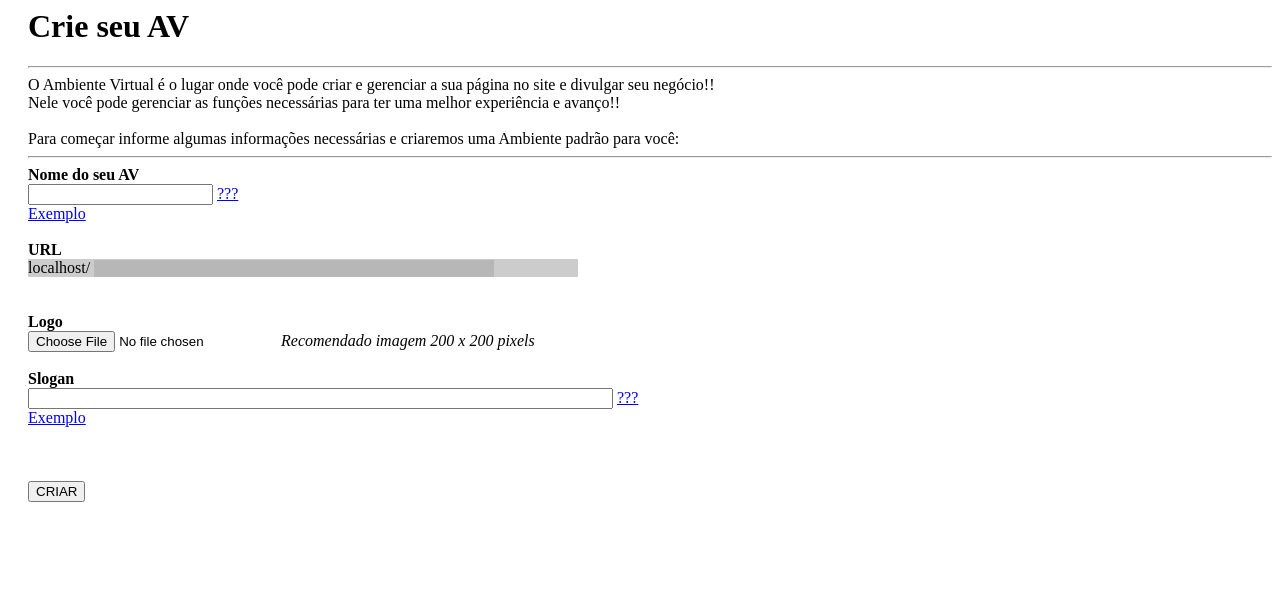
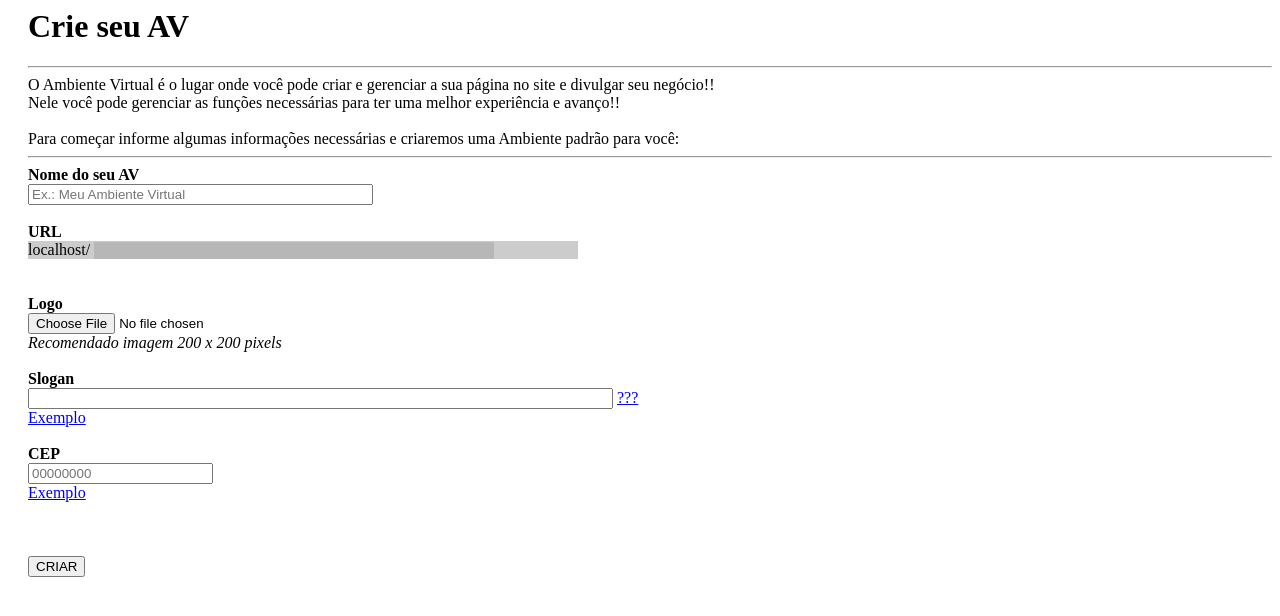
Before and after one commit to rickster1313/FinderFox, a PHP site: page /views/html/av_create.php in a window 1280 px wide. Shown: the top 616 px of the page. Run offline with PHP 8.4, Linux system fonts and the light colour scheme; some libraries are stand-ins or nearby versions.

Commit message:
parte inicio do home

```diff
--- a/controllers/cadastroController.php
+++ b/controllers/cadastroController.php
@@ -64,13 +64,12 @@
 			$data = addslashes($_POST["data_txt"]);
 			$email = addslashes($_POST["email_txt"]);
 			$senha =  password_hash(addslashes($_POST["senha_txt"]), PASSWORD_DEFAULT);
-			$endereco = addslashes($_POST["endereco_txt"]);
 			$telefone = addslashes($_POST["telefone_txt"]);
 			$sexo = addslashes($_POST["sexo_txt"]);
 			$cpf_cnpj = addslashes($_POST["CPF_CNPJ_txt"]);
 
 			$usuariosModel = new usuariosModel();
-			$usuariosModel->cadastraUsuario($nome, $data, $email, $senha, $endereco, $telefone, $sexo, $cpf_cnpj);
+			$usuariosModel->cadastraUsuario($nome, $data, $email, $senha, $telefone, $sexo, $cpf_cnpj);
 		}
 	}
 
--- a/models/usuariosModel.php
+++ b/models/usuariosModel.php
@@ -40,15 +40,14 @@
 			return $sql;
 		}
 
-		public function cadastraUsuario($nome, $data, $email, $senha, $endereco, $telefone, $sexo, $cpf_cnpj){
-			$sql = "INSERT INTO tbl_usuarios(nome, data_nasc, nvl_acesso, email, senha, CPF_CNPJ, endereco, telefone, sexo, status, created) VALUES (?, ?, 'empresario', ?, ?, ?, ?, ?, ?, 0, NOW() ) ";
+		public function cadastraUsuario($nome, $data, $email, $senha, $telefone, $sexo, $cpf_cnpj){
+			$sql = "INSERT INTO tbl_usuarios(nome, data_nasc, nvl_acesso, email, senha, CPF_CNPJ, telefone, sexo, status, created) VALUES (?, ?, 'empresario', ?, ?, ?, ?, ?, 0, NOW() ) ";
 			$sql = $this->pdo->prepare($sql);
 			$sql->bindValue(1, $nome);
 			$sql->bindValue(2, $data);
 			$sql->bindValue(3, $email);
 			$sql->bindValue(4, $senha);
 			$sql->bindValue(5, $cpf_cnpj);
-			$sql->bindValue(6, $endereco);
 			$sql->bindValue(7, $telefone);
 			$sql->bindValue(8, $sexo);
 			$sql->execute();
--- a/views/cadastro.php
+++ b/views/cadastro.php
@@ -67,11 +67,6 @@
 		<div id="forca"></div>
 	</div>
 
-        <label>Endereço:</label>
-		<div class="input-group mb-3" style="width: 50%;">
-
-		<input class="form-control" style="border-radius: 15px;border: 2px solid #ddb3b3;background: #f2f2f3; box-shadow: 0 0 0 0" type="text" name="endereco_txt"  placeholder="endereço..." required="required" /><br><br>
-</div>
 
         <label>Telefone:</label>
 		<div class="input-group mb-3" style="width: 50%;">
--- a/views/html/av_create.php
+++ b/views/html/av_create.php
@@ -22,10 +22,10 @@
 
             <div>
                 <label><strong>Nome do seu AV </strong></label><br>
-                <input type="text" id="nome_av" name="nome_empresa_txt" style="outline: none;" required="required">
-                <a href="#" data-toggle="tooltip" title="Nome de seu negócio/empresa (isso influenciará no link de sua página)">???</a>
+                <input type="text" id="nome_av" name="nome_empresa_txt" size="40" placeholder="Ex.: Meu Ambiente Virtual" style="outline: none;" required="required">
+                <a href="#" data-toggle="tooltip" title="Nome de seu negócio/empresa (isso influenciará no link de sua página). Ex.: www.finderfox.com/meu-ambiente-virtual "></a>
                 <br>
-                <a href="#" title="Exemplo" data-toggle="popover" data-trigger="focus" data-content="Meu negócio online (www.finderfox.com/meu-negocio-online).">Exemplo</a>
+
             </div>
             <br>
             <div>
@@ -36,7 +36,7 @@
             <br>
              <div>
                 <label><strong>Logo</strong></label><br>
-                <input type="file" name="logo_txt" size="70"><i>Recomendado imagem  200 x 200 pixels</i>
+                <input type="file" name="logo_txt" size="70"><br><i>Recomendado imagem  200 x 200 pixels</i>
             </div>
             <br>
             <div>
@@ -47,6 +47,14 @@
                 <a href="#" title="Exemplo" data-toggle="popover1" data-trigger="focus" data-content="Gerenciando seu negócio online com maior eficiência..">Exemplo</a>
             </div>
             <br>
+            <div>
+                <label><strong>CEP</strong></label><br>
+                <input type="text" name="cep_txt"  placeholder="00000000" required="required">
+
+                <br>
+                <a href="#" title="Exemplo" data-toggle="popover1" data-trigger="focus" data-content="Gerenciando seu negócio online com maior eficiência..">Exemplo</a>
+            </div>
+            <br>
 
             <br><br>
             <input class="btn btn-outline-dark" type="submit" name="enviar_cad" value="CRIAR" />
```
